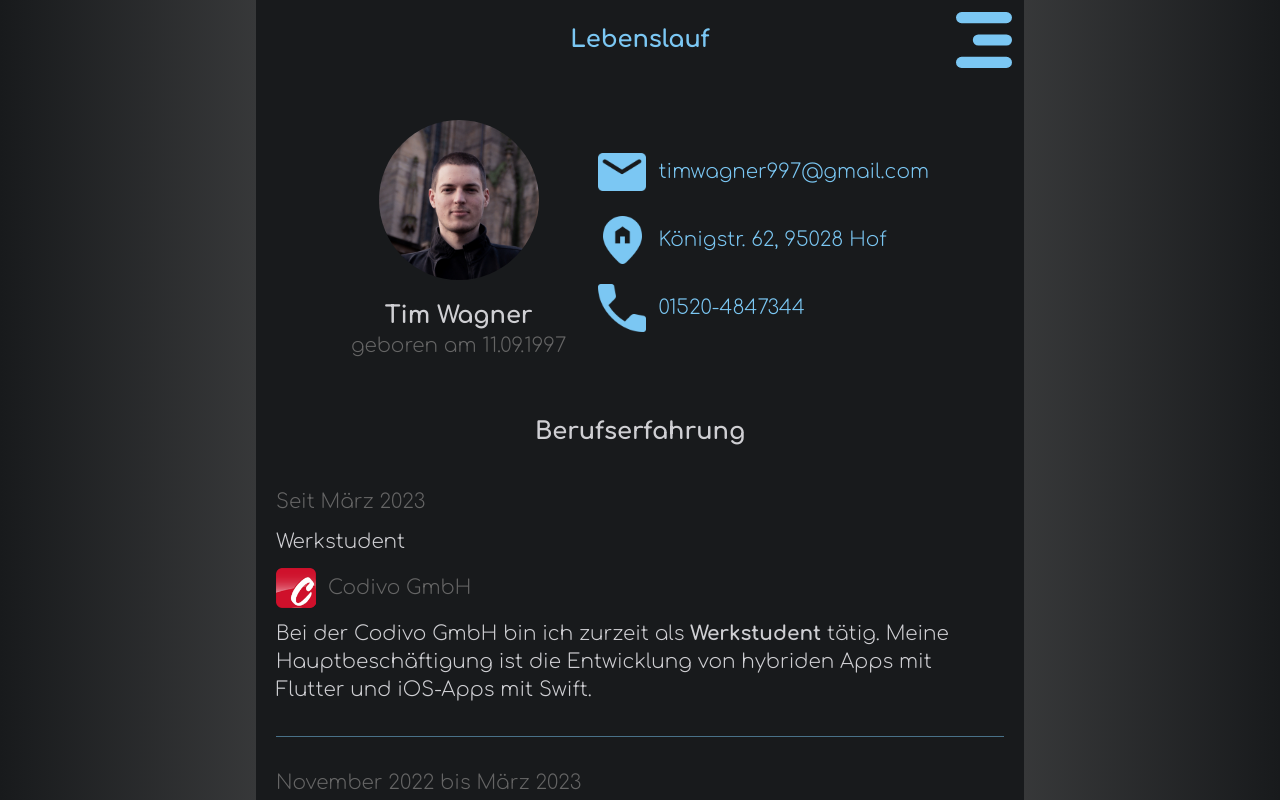
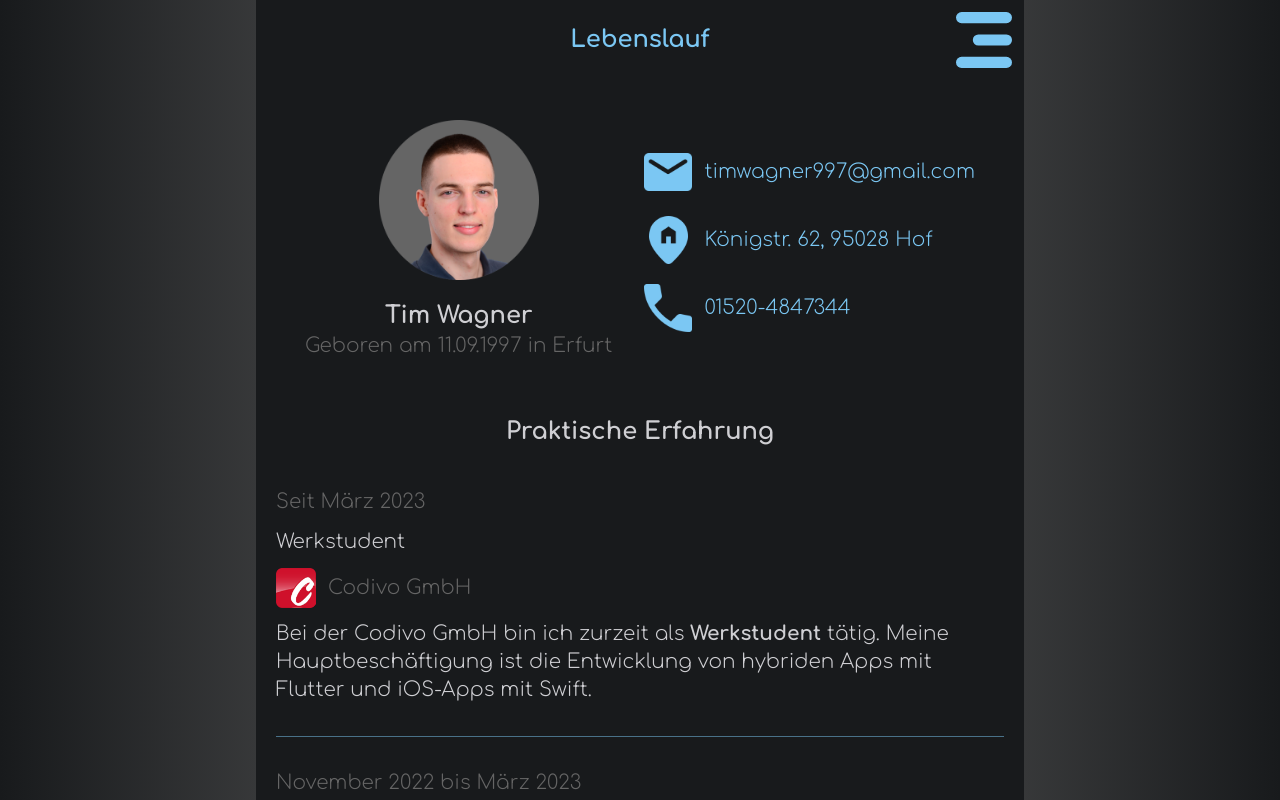
Before and after one commit to tim-w97/MyProfilePage, a React (Create React App) app: page /lebenslauf in a window 1280 px wide. Shown: the top 800 px of the page. Built offline with nearby package versions, Linux system fonts and the light colour scheme.

Commit message:
added new image of me / changed title

```diff
--- a/src/pages/CVPage.js
+++ b/src/pages/CVPage.js
@@ -19,7 +19,7 @@ function CVPage() {
       <PageTemplate>
           <Profile className="pt-20 mx-3"/>
 
-          <p className="text-2xl font-bold mt-14 mb-10 text-center mx-3">Berufserfahrung</p>
+          <p className="text-2xl font-bold mt-14 mb-10 text-center mx-3">Praktische Erfahrung</p>
 
           <CVEntry
               time="Seit März 2023"
--- a/src/widgets/Profile.js
+++ b/src/widgets/Profile.js
@@ -1,6 +1,6 @@
 import SendEmailLink from "./SendEmailLink";
 import CallMeLink from "./CallMeLink";
-import tim from '../assets/images/tim/tim.jpg'
+import tim from '../assets/images/tim/tim rund.png'
 import phoneIcon from '../assets/images/icons/phone.png'
 import mailIcon from '../assets/images/icons/mail.png'
 import homeIcon from '../assets/images/icons/home_pin.png'
@@ -15,12 +15,12 @@ function Profile(props) {
           <div className='flex flex-col items-center'>
             {/*Portrait, name and age*/}
             <img
-                className="aspect-square w-40 object-cover rounded-full"
+                className="aspect-square w-40 object-cover"
                 src={tim}
                 alt="Portrait von Tim"
             />
             <p className="text-2xl font-bold mt-5">Tim Wagner</p>
-            <p className="text-tim-gray">geboren am 11.09.1997</p>
+            <p className="text-tim-gray">Geboren am 11.09.1997 in Erfurt</p>
           </div>
           {/*Links*/}
           <div className="flex flex-col gap-5 items-center min-[350px]:items-start">
```
Also changed, not shown: src/assets/images/tim/tim rund.png (added).
